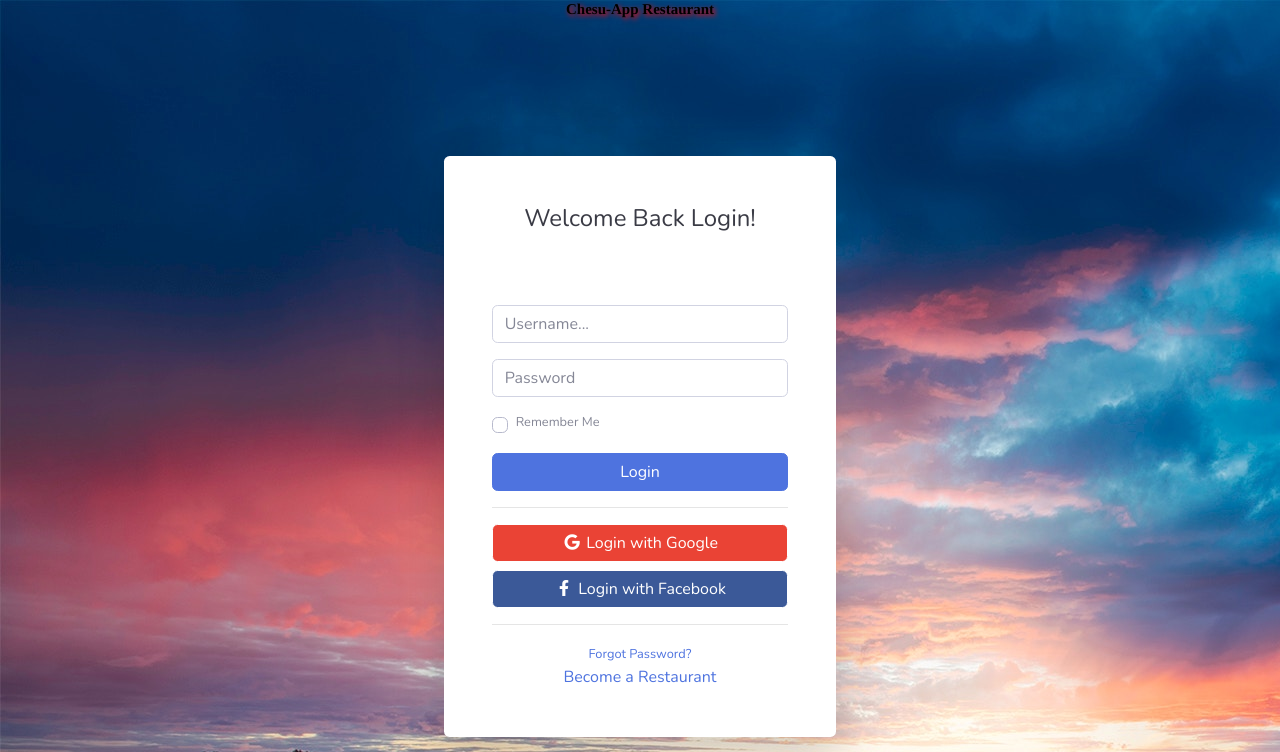
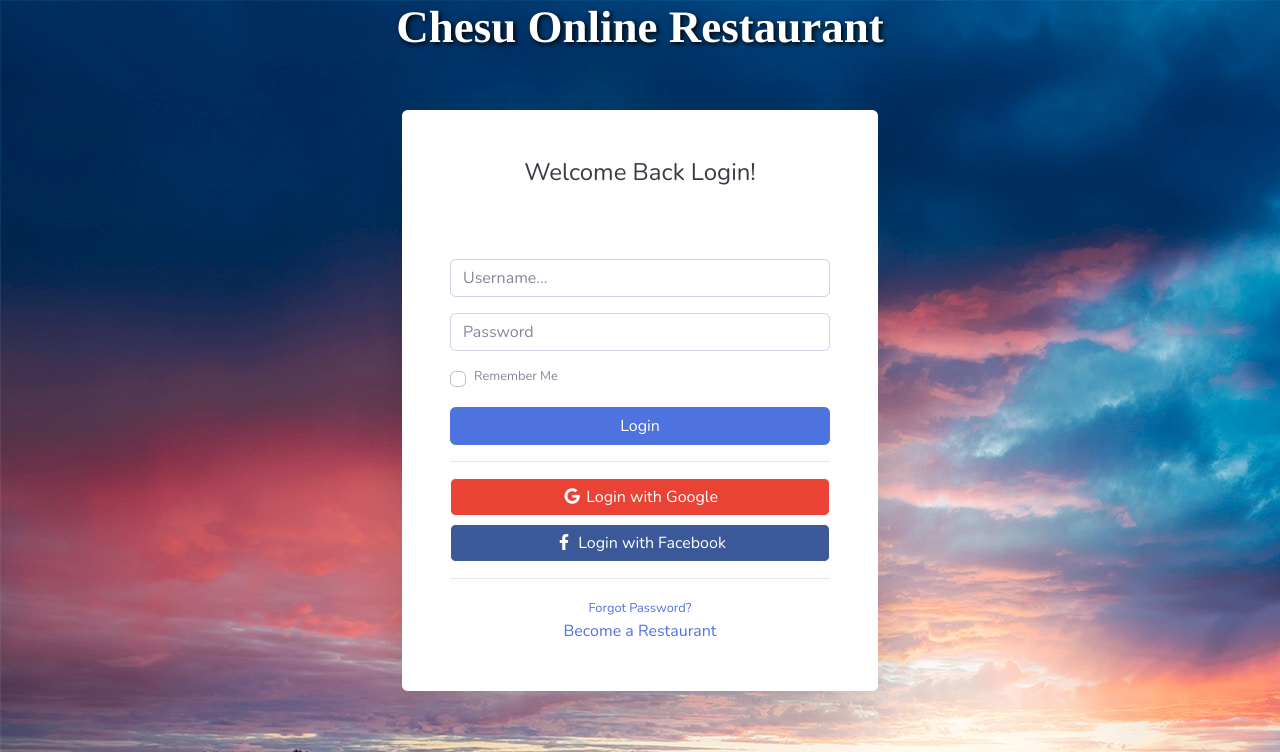
Before and after one commit to TheWestDevop/chesu, a Django app: page /restaurant/ in a window 1280 px wide. Shown: the top 752 px of the page. Run offline with Django 3.2, Linux system fonts and the light colour scheme; some libraries are stand-ins or nearby versions.

Commit message:
restaurant app

```diff
--- a/templates/website/sign_in.html
+++ b/templates/website/sign_in.html
@@ -6,14 +6,14 @@
 {% block page%}
 <div class="container">
   <h2 align="center" style="
-  color:black;
+  color:white;
   font-family: Times, 'Times New Roman';
   font-weight:bold;
-  font-size:15px;
-  text-shadow: 2px 2px 5px red;
-  ">Chesu-App Restaurant</h2>
+  font-size:45px;
+  text-shadow: 2px 2px 5px rgb(3, 3, 3);
+  ">Chesu Online Restaurant</h2>
   <!-- Outer Row -->
-  <div style="max-width:600px!important;max-height:450px!important; padding:50px; margin-top:40px"class="row justify-content-center mx-auto">
+  <div style="max-width:600px!important;max-height:450px!important;"class="row justify-content-center mx-auto">
 
     <div class="col-xl-10 col-lg-12 col-md-9">
 
```
